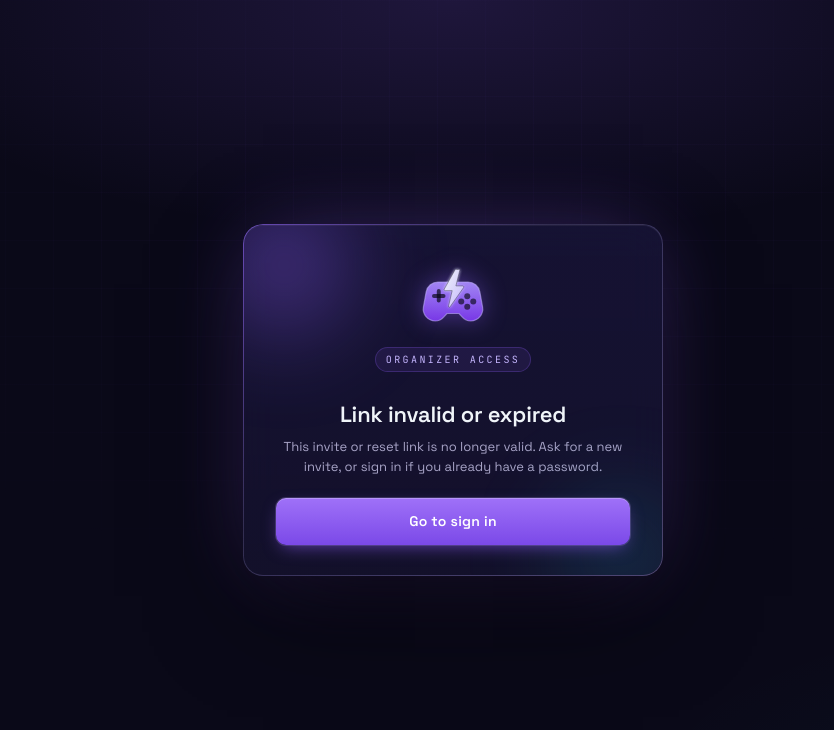
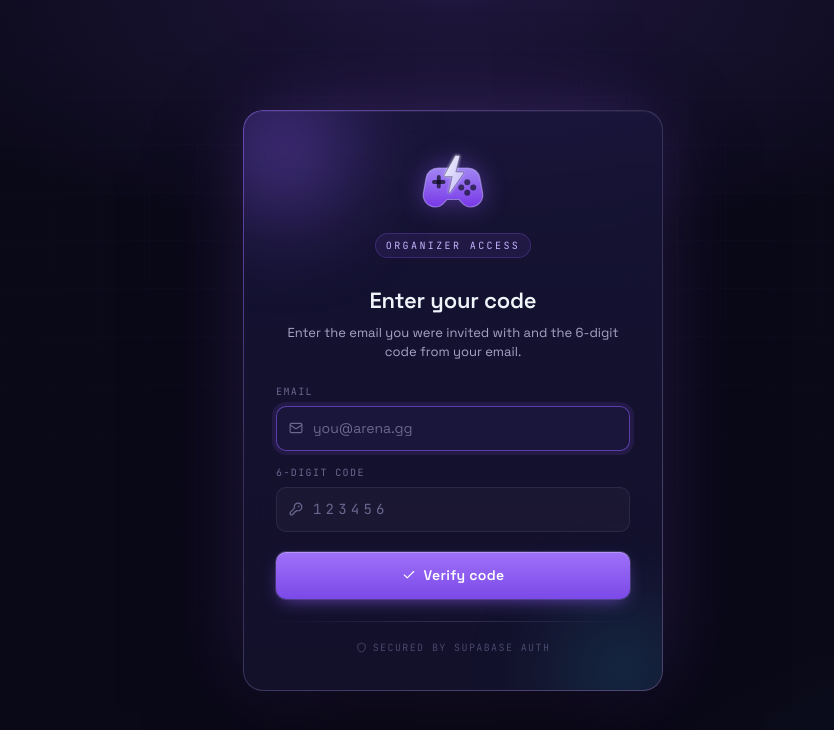
Before and after one commit to evani624/AEL-platform, a React (Vite) app: page /set-password in a window 1280 px wide. Shown: the top 730 px of the page, without its empty margins (187-1021 px from the left). Built offline with nearby package versions, Linux system fonts and the light colour scheme; no server answers.

Commit message:
Invite flow: OTP code + tokenless static link

```diff
--- a/src/lib/authLanding.js
+++ b/src/lib/authLanding.js
@@ -14,6 +14,10 @@ const pick = (name) => queryParams.get(name) || hashParams.get(name)
 
 export const authLinkType = pick('type') // invite | recovery | signup | magiclink | email_change | null
 export const tokenHash = pick('token_hash')
+// Optional hints carried by a SAFE (tokenless) page link, e.g.
+//   {{ .SiteURL }}/set-password?flow=invite&email={{ .Email }}
+export const flowHint = pick('flow') // 'invite' | 'recovery' | null
+export const prefillEmail = pick('email')
 const accessToken = hashParams.get('access_token')
 const code = queryParams.get('code')
 export const authLinkError = pick('error_description') || pick('error') || null
--- a/src/views/SetPasswordView.jsx
+++ b/src/views/SetPasswordView.jsx
@@ -1,80 +1,85 @@
 import { useState, useEffect, useRef } from 'react'
 import { useNavigate } from 'react-router-dom'
-import { Lock, Eye, EyeOff, Shield, AlertCircle, Check, CheckCircle } from 'lucide-react'
+import { Lock, Eye, EyeOff, Shield, AlertCircle, Check, CheckCircle, Mail, KeyRound } from 'lucide-react'
 import Logo from '../components/Logo'
 import { supabase } from '../lib/supabaseClient'
-import { authLinkError, cameFromAuthLink, takeTokenHashVerification, authLandingDebug } from '../lib/authLanding'
+import { authLinkType, authLinkError, flowHint, prefillEmail, takeTokenHashVerification, authLandingDebug } from '../lib/authLanding'
 
 export default function SetPasswordView() {
   const navigate = useNavigate()
-  const [phase, setPhase] = useState('checking') // checking | ready | invalid | success
+  const [phase, setPhase] = useState('checking') // checking | code | ready | success
+
+  // Code-entry (primary, scanner-proof) state.
+  const [email, setEmail] = useState(prefillEmail || '')
+  const [code, setCode] = useState('')
+  const [verifying, setVerifying] = useState(false)
+  const [note, setNote] = useState('')
+
+  // Set-password state.
   const [pw, setPw] = useState('')
   const [pw2, setPw2] = useState('')
   const [showPw, setShowPw] = useState(false)
   const [submitting, setSubmitting] = useState(false)
+
   const [err, setErr] = useState('')
-  const pwRef = useRef(null)
+  const firstFieldRef = useRef(null)
 
-  // Establish the invite / recovery session from the link, then show the form.
   useEffect(() => {
     let mounted = true
     let settled = false
     console.log('[set-password] landing detected:', authLandingDebug)
 
-    const ready = () => {
+    const toReady = () => {
       if (mounted && !settled) {
         settled = true
         setPhase('ready')
       }
     }
-    const invalid = (message) => {
+    const toCode = (message) => {
       if (mounted && !settled) {
         settled = true
-        if (message) setErr(message)
-        setPhase('invalid')
+        if (message) setNote(message)
+        setPhase('code')
       }
     }
 
-    // Listener catches the session for the legacy #access_token flow (parsed
-    // asynchronously by detectSessionInUrl) and the PASSWORD_RECOVERY event.
+    // Legacy #access_token flow (parsed async by detectSessionInUrl) + recovery event.
     const { data: sub } = supabase.auth.onAuthStateChange((_event, session) => {
-      if (session) ready()
+      if (session) toReady()
     })
 
     async function init() {
-      // NEW flow: exchange the single-use token_hash for a session via verifyOtp.
-      // Do this first so an invite/recovery link always wins over any stale session.
+      // Fallback 1: a token_hash link, IF one ever survives a scanner unburned.
       const otp = takeTokenHashVerification()
       if (otp) {
-        console.log('[set-password] verifyOtp ->', otp)
-        const { data, error } = await supabase.auth.verifyOtp({
-          token_hash: otp.token_hash,
-          type: otp.type,
-        })
+        console.log('[set-password] verifyOtp(token_hash) type=', otp.type)
+        const { data, error } = await supabase.auth.verifyOtp({ token_hash: otp.token_hash, type: otp.type })
         if (!mounted) return
-        if (error || !data?.session) {
-          console.error('[set-password] verifyOtp failed:', error)
-          invalid(error?.message || 'This link is invalid or has expired.')
-        } else {
-          console.log('[set-password] verifyOtp success — session established')
-          ready()
+        if (!error && data?.session) {
+          console.log('[set-password] token_hash OK — session established')
+          toReady()
+          return
         }
+        console.warn('[set-password] token_hash failed, using code entry:', error)
+        toCode('Enter the code from your email to continue.')
         return
       }
 
-      // No token_hash. Either we already have a session (legacy hash parsed, or a
-      // logged-in user), or we wait for the listener / decide it's invalid.
+      // Fallback 2: already signed in (legacy hash parsed, or an existing session).
       const { data } = await supabase.auth.getSession()
       if (!mounted) return
-      if (data.session) ready()
-      else if (authLinkError || !cameFromAuthLink) invalid(authLinkError || undefined)
-      // else: legacy token present, session still resolving — wait for the listener.
+      if (data.session) {
+        toReady()
+        return
+      }
+
+      // PRIMARY: bare landing (or an expired/burned link) → type the code.
+      toCode(authLinkError ? 'That link has expired — enter the code from your email instead.' : '')
     }
 
     init()
-
-    // Safety net: if nothing ever establishes a session, show the invalid state.
-    const timer = setTimeout(() => invalid(authLinkError || undefined), 8000)
+    // Safety net: never get stuck on the spinner.
+    const timer = setTimeout(() => toCode(''), 8000)
 
     return () => {
       mounted = false
@@ -85,11 +90,46 @@ export default function SetPasswordView() {
   }, [])
 
   useEffect(() => {
-    if (phase === 'ready') {
-      const id = setTimeout(() => pwRef.current?.focus(), 60)
+    if (phase === 'code' || phase === 'ready') {
+      const id = setTimeout(() => firstFieldRef.current?.focus(), 60)
       return () => clearTimeout(id)
     }
   }, [phase])
+
+  async function verifyCode(e) {
+    e.preventDefault()
+    setErr('')
+    const cleanEmail = email.trim()
+    const cleanCode = code.trim()
+    if (!cleanEmail.match(/^[^\s@]+@[^\s@]+\.[^\s@]+$/)) {
+      setErr('Enter the email you were invited with')
+      return
+    }
+    if (cleanCode.length < 6) {
+      setErr('Enter the 6-digit code from your email')
+      return
+    }
+    setVerifying(true)
+    // If the page link carried a hint use it; otherwise try invite then recovery.
+    const typeHint = authLinkType || flowHint
+    const types = typeHint ? [typeHint] : ['invite', 'recovery']
+    let lastErr = null
+    for (const t of types) {
+      console.log('[set-password] verifyOtp(code) type=', t)
+      const { data, error } = await supabase.auth.verifyOtp({ email: cleanEmail, token: cleanCode, type: t })
+      if (!error && data?.session) {
+        setVerifying(false)
+        setErr('')
+        setNote('')
+        setPhase('ready')
+        return
+      }
+      lastErr = error
+    }
+    setVerifying(false)
+    console.error('[set-password] code verify failed:', lastErr)
+    setErr(lastErr?.message || 'That code is invalid or has expired. Ask for a new invite.')
+  }
 
   async function submit(e) {
     e.preventDefault()
@@ -106,7 +146,7 @@ export default function SetPasswordView() {
     const { error } = await supabase.auth.updateUser({ password: pw })
     setSubmitting(false)
     if (error) {
-      setErr(error.message || 'Could not set password — try opening the link again.')
+      setErr(error.message || 'Could not set password — try again.')
       return
     }
     setPhase('success')
@@ -125,35 +165,102 @@ export default function SetPasswordView() {
 
         {phase === 'checking' && (
           <div className="login__heading">
-            <h1>Verifying your link…</h1>
+            <h1>Verifying…</h1>
             <p style={{ display: 'inline-flex', alignItems: 'center', gap: 8 }}>
               <span className="spinner" /> One moment
             </p>
           </div>
         )}
 
-        {phase === 'invalid' && (
-          <>
+        {phase === 'code' && (
+          <form onSubmit={verifyCode}>
             <div className="login__heading">
-              <h1>Link invalid or expired</h1>
-              <p>
-                {authLinkError ||
-                  'This invite or reset link is no longer valid. Ask for a new invite, or sign in if you already have a password.'}
-              </p>
+              <h1>Enter your code</h1>
+              <p>Enter the email you were invited with and the 6-digit code from your email.</p>
             </div>
-            <button className="btn btn--primary login__btn" onClick={() => navigate('/login', { replace: true })}>
-              Go to sign in
+
+            {note && !err && (
+              <div
+                className="login__error"
+                style={{
+                  background: 'rgba(139,92,246,0.08)',
+                  borderColor: 'rgba(139,92,246,0.30)',
+                  color: 'var(--violet-ice)',
+                }}
+              >
+                <AlertCircle size={14} />
+                <span>{note}</span>
+              </div>
+            )}
+            {err && (
+              <div className="login__error" role="alert" key={err}>
+                <AlertCircle size={14} />
+                <span>{err}</span>
+              </div>
+            )}
+
+            <div className="field">
+              <label className="field__label">Email</label>
+              <div style={{ position: 'relative' }}>
+                <Mail
+                  size={14}
+                  style={{ position: 'absolute', left: 13, top: '50%', transform: 'translateY(-50%)', color: 'var(--text-mute)' }}
+                />
+                <input
+                  ref={firstFieldRef}
+                  className="field__input"
+                  type="email"
+                  placeholder="you@arena.gg"
+                  value={email}
+                  onChange={(e) => setEmail(e.target.value)}
+                  autoComplete="email"
+                  style={{ paddingLeft: 36 }}
+                />
+              </div>
+            </div>
+
+            <div className="field">
+              <label className="field__label">6-digit code</label>
+              <div style={{ position: 'relative' }}>
+                <KeyRound
+                  size={14}
+                  style={{ position: 'absolute', left: 13, top: '50%', transform: 'translateY(-50%)', color: 'var(--text-mute)' }}
+                />
+                <input
+                  className="field__input"
+                  inputMode="numeric"
+                  autoComplete="one-time-code"
+                  placeholder="123456"
+                  value={code}
+                  onChange={(e) => setCode(e.target.value.replace(/[^0-9]/g, '').slice(0, 10))}
+                  style={{ paddingLeft: 36, letterSpacing: '0.3em', fontFamily: 'var(--f-mono)' }}
+                />
+              </div>
+            </div>
+
+            <button type="submit" className="btn btn--primary login__btn" disabled={verifying} style={{ marginTop: 6 }}>
+              {verifying ? (
+                <>
+                  <span className="spinner" />
+                  Verifying…
+                </>
+              ) : (
+                <>
+                  <Check size={14} />
+                  Verify code
+                </>
+              )}
             </button>
-          </>
-        )}
 
-        {phase === 'success' && (
-          <div className="login__heading">
-            <h1 style={{ display: 'inline-flex', alignItems: 'center', gap: 8 }}>
-              <CheckCircle size={20} style={{ color: 'var(--success)' }} /> Password set
-            </h1>
-            <p>Signing you in…</p>
-          </div>
+            <div className="login__divider" />
+            <div
+              className="login__footnote"
+              style={{ display: 'inline-flex', alignItems: 'center', gap: 6, width: '100%', justifyContent: 'center' }}
+            >
+              <Shield size={11} />
+              Secured by Supabase Auth
+            </div>
+          </form>
         )}
 
         {phase === 'ready' && (
@@ -178,7 +285,7 @@ export default function SetPasswordView() {
                   style={{ position: 'absolute', left: 13, top: '50%', transform: 'translateY(-50%)', color: 'var(--text-mute)' }}
                 />
                 <input
-                  ref={pwRef}
+                  ref={firstFieldRef}
                   className="field__input"
                   type={showPw ? 'text' : 'password'}
                   placeholder="••••••••"
@@ -242,6 +349,15 @@ export default function SetPasswordView() {
             </div>
           </form>
         )}
+
+        {phase === 'success' && (
+          <div className="login__heading">
+            <h1 style={{ display: 'inline-flex', alignItems: 'center', gap: 8 }}>
+              <CheckCircle size={20} style={{ color: 'var(--success)' }} /> Password set
+            </h1>
+            <p>Signing you in…</p>
+          </div>
+        )}
       </div>
     </div>
   )
```
